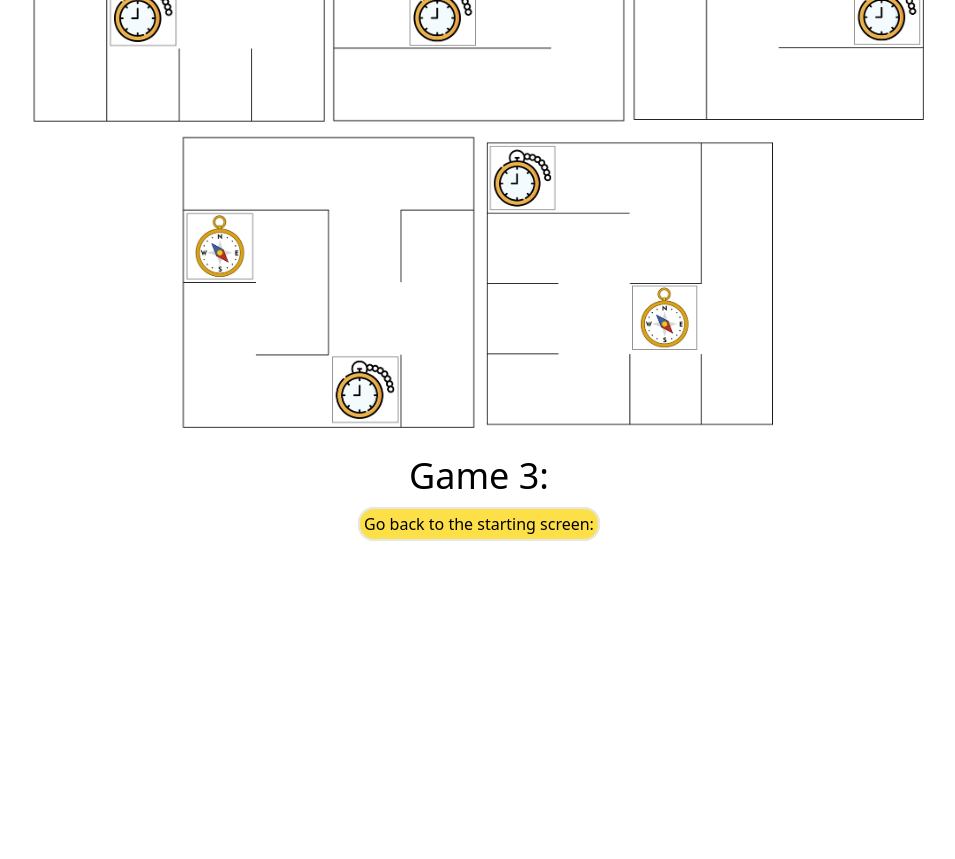
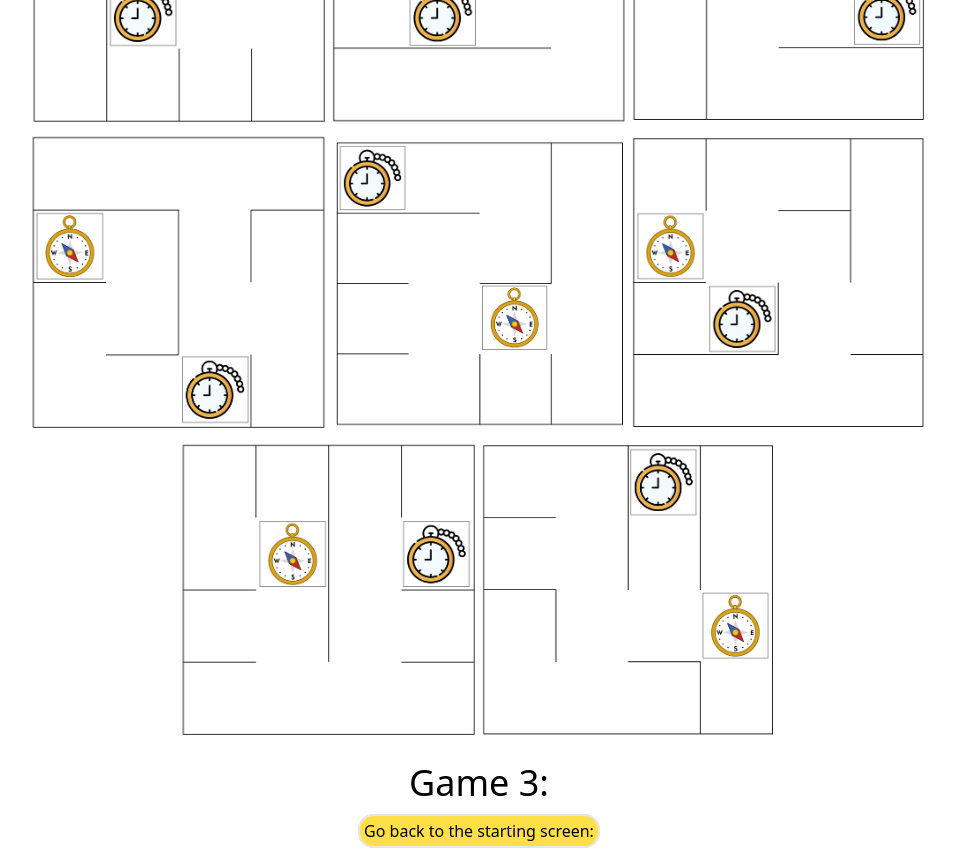
Before and after one commit to ElmuUuU/juniorwebdevelopment, a Next.js app: page /Solutions in a window 1280 px wide. Shown: the part 2840-3699 px from the top of the page, without its empty margins (161-1116 px from the left). Before the commit the page ends 3392 px from the top, so only its background shows below. Built offline with nearby package versions, Linux system fonts and the light colour scheme.

Commit message:
update 8 labyrinthe and game 1

```diff
--- a/pages/Games/Game1.tsx
+++ b/pages/Games/Game1.tsx
@@ -2,7 +2,8 @@ import Image from 'next/image'
 import React from 'react'
 
 function Games() {
-  let solutionsMap = new Map<string, string>([
+  let inputform = ''
+  const solutionsMap = new Map<string, string>([
     ['1a', 'Palmengarten'],
     ['1b', 'Alte Oper Frankfurt'],
     ['1c', 'Historisches Museum Frankfurt'],
@@ -43,11 +44,7 @@ function Games() {
   solutionString = solutionsMap.get(mapVariation)!
   var previousGame = process.env.PREVIOUS_GAME
 
-  function checkForm() {
-    {
-      /*if gleich, weiter, else -1Leben */
-    }
-  }
+  function checkForm() {}
 
   return (
     <div className="flex w-full flex-col items-center justify-center px-20 pt-20 text-center">
@@ -75,6 +72,7 @@ function Games() {
         <a
           href="/Games/Game2"
           className="font bold mt-2 mr-4 cursor-pointer rounded-2xl border-2 bg-yellow-300 px-1 pt-2"
+          //onClick={}
         >
           Bestätigen
         </a>
--- a/pages/Solutions.tsx
+++ b/pages/Solutions.tsx
@@ -73,6 +73,11 @@ function Solutions() {
         <div>
           <Image src="/labyrinth4.png" width={300} height={300} />
           <Image src="/labyrinth5.png" width={300} height={300} />
+          <Image src="/labyrinth6.png" width={300} height={300} />
+        </div>
+        <div>
+          <Image src="/labyrinth7.png" width={300} height={300} />
+          <Image src="/labyrinth8.png" width={300} height={300} />
         </div>
       </div>
       <div className="text-4xl">Game 3:</div>
```
